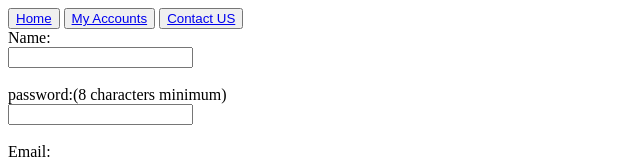
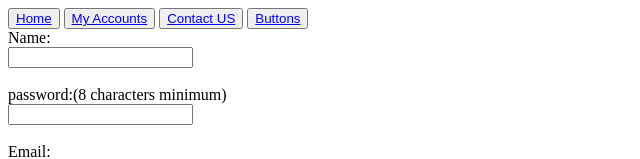
Before and after one commit to koti1330/kn, a plain HTML site: page contact.html in a window 1280 px wide. Shown: the top 159 px of the page, without its empty margins (0-640 px from the left). Drawn offline with Linux system fonts and the light colour scheme.

Commit message:
Update contact.html

```diff
--- a/contact.html
+++ b/contact.html
@@ -10,6 +10,7 @@
     <button type="button"><a href="./index.html">Home</a></button>
     <button type="button"><a href="./accounts.html" >My Accounts</a></button>
     <button type="button"><a href="./contact.html" >Contact US</a></button>
+    <button type="button"><a href="./buttons.html" >Buttons</a></button>
 </body>
 <form>
     <label>Name:</label><br>
```
